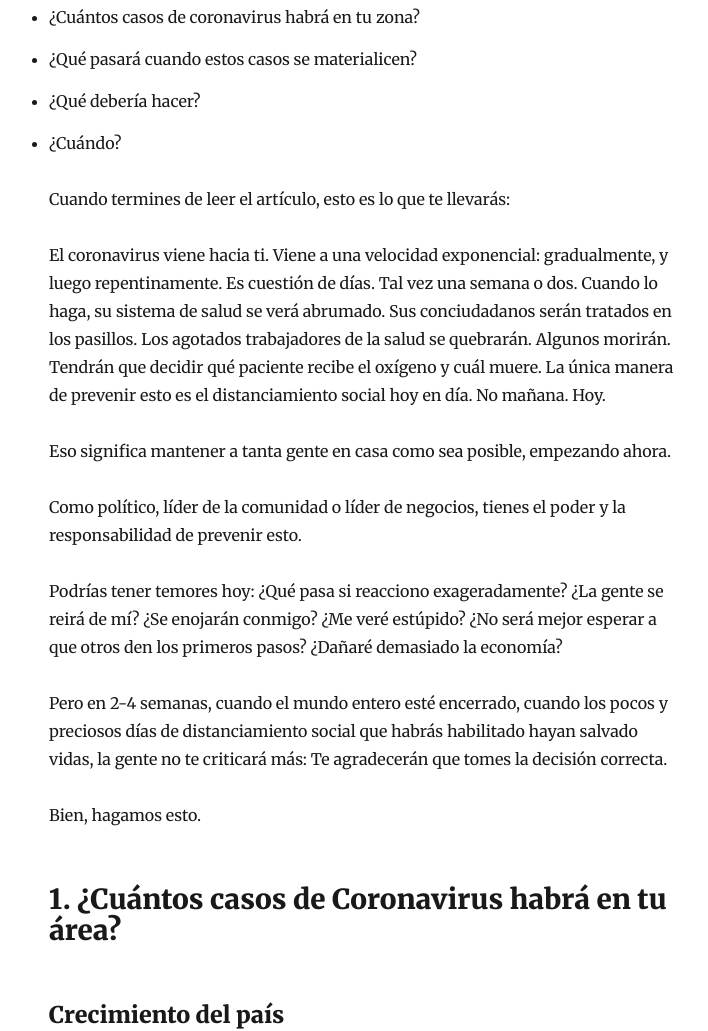
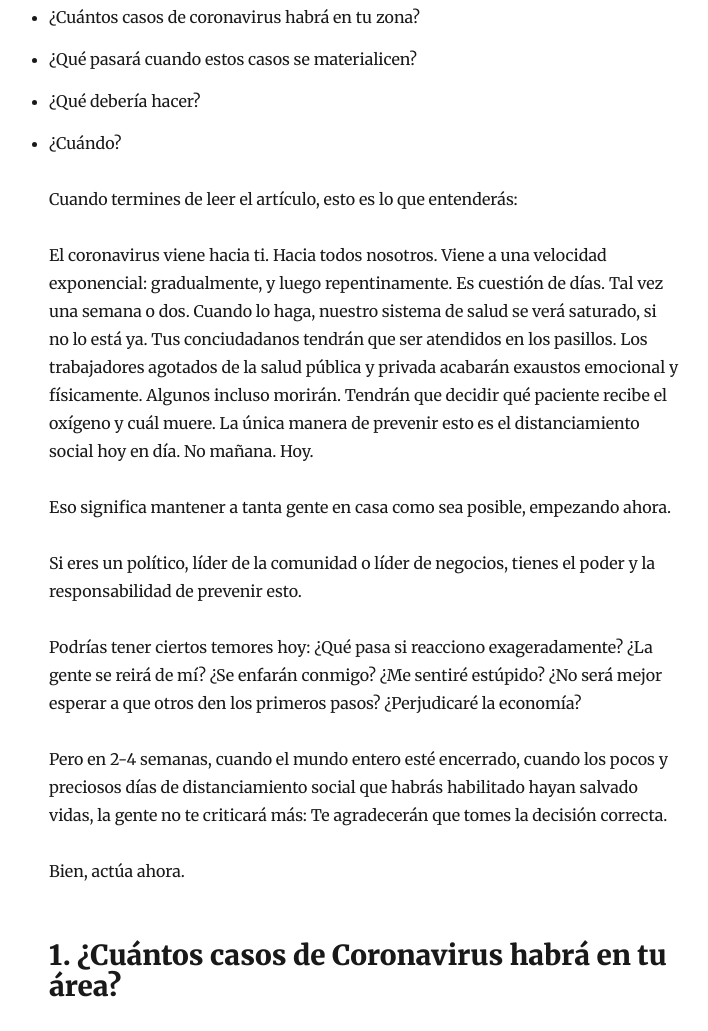
Before and after one commit to AndresSaa/covid-19-es, a Gatsby site: page /coronavirus/ in a window 1280 px wide. Shown: the part 432-1463 px from the top of the page, without its empty margins (276-984 px from the left). Built offline with nearby package versions, Linux system fonts and the light colour scheme; Gatsby itself is replaced by a stand-in of ours; some packages are replaced by stand-ins of ours.

Commit message:
Ajustes texto

```diff
--- a/content/blog/coronavirus/index.md
+++ b/content/blog/coronavirus/index.md
@@ -13,14 +13,14 @@ Esto es lo que voy a cubrir en este artículo, con muchos gráficos, datos y mod
 - ¿Qué debería hacer?
 - ¿Cuándo?
 
-Cuando termines de leer el artículo, esto es lo que te llevarás:
+Cuando termines de leer el artículo, esto es lo que entenderás:
 
-El coronavirus viene hacia ti.
+El coronavirus viene hacia ti. Hacia todos nosotros.
 Viene a una velocidad exponencial: gradualmente, y luego repentinamente.
 Es cuestión de días. Tal vez una semana o dos.
-Cuando lo haga, su sistema de salud se verá abrumado.
-Sus conciudadanos serán tratados en los pasillos.
-Los agotados trabajadores de la salud se quebrarán. Algunos morirán.
+Cuando lo haga, nuestro sistema de salud se verá saturado, si no lo está ya.
+Tus conciudadanos tendrán que ser atendidos en los pasillos.
+Los trabajadores agotados de la salud pública y privada acabarán exaustos emocional y físicamente. Algunos incluso morirán.
 Tendrán que decidir qué paciente recibe el oxígeno y cuál muere.
 La única manera de prevenir esto es el distanciamiento social hoy en día.
 No mañana.
@@ -28,13 +28,13 @@ Hoy.
 
 Eso significa mantener a tanta gente en casa como sea posible, empezando ahora.
 
-Como político, líder de la comunidad o líder de negocios, tienes el poder y la responsabilidad de prevenir esto.
+Si eres un político, líder de la comunidad o líder de negocios, tienes el poder y la responsabilidad de prevenir esto.
 
-Podrías tener temores hoy: ¿Qué pasa si reacciono exageradamente? ¿La gente se reirá de mí? ¿Se enojarán conmigo? ¿Me veré estúpido? ¿No será mejor esperar a que otros den los primeros pasos? ¿Dañaré demasiado la economía?
+Podrías tener ciertos temores hoy: ¿Qué pasa si reacciono exageradamente? ¿La gente se reirá de mí? ¿Se enfarán conmigo? ¿Me sentiré estúpido? ¿No será mejor esperar a que otros den los primeros pasos? ¿Perjudicaré la economía?
 
 Pero en 2-4 semanas, cuando el mundo entero esté encerrado, cuando los pocos y preciosos días de distanciamiento social que habrás habilitado hayan salvado vidas, la gente no te criticará más: Te agradecerán que tomes la decisión correcta.
 
-Bien, hagamos esto.
+Bien, actúa ahora.
 
 ## 1. ¿Cuántos casos de Coronavirus habrá en tu área?
 
```
